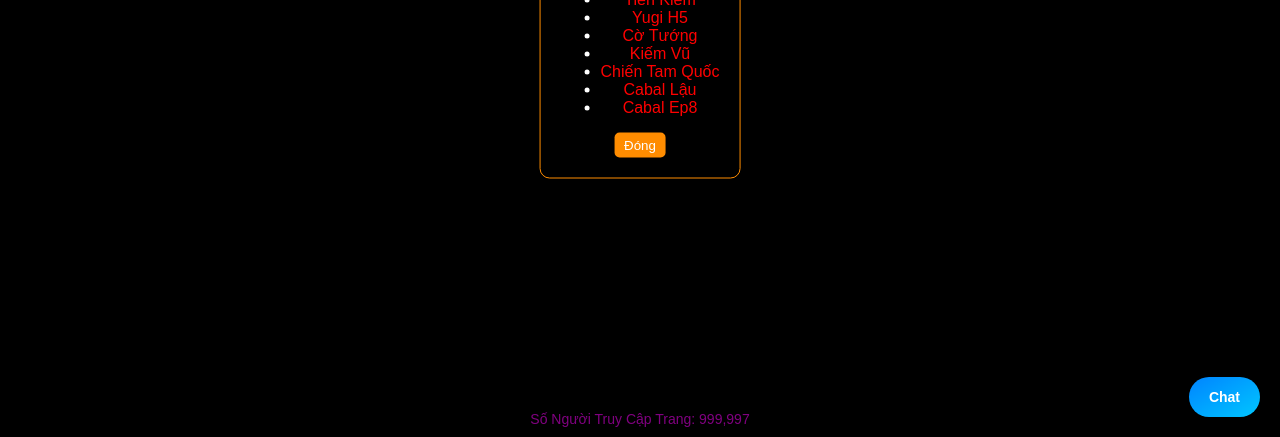
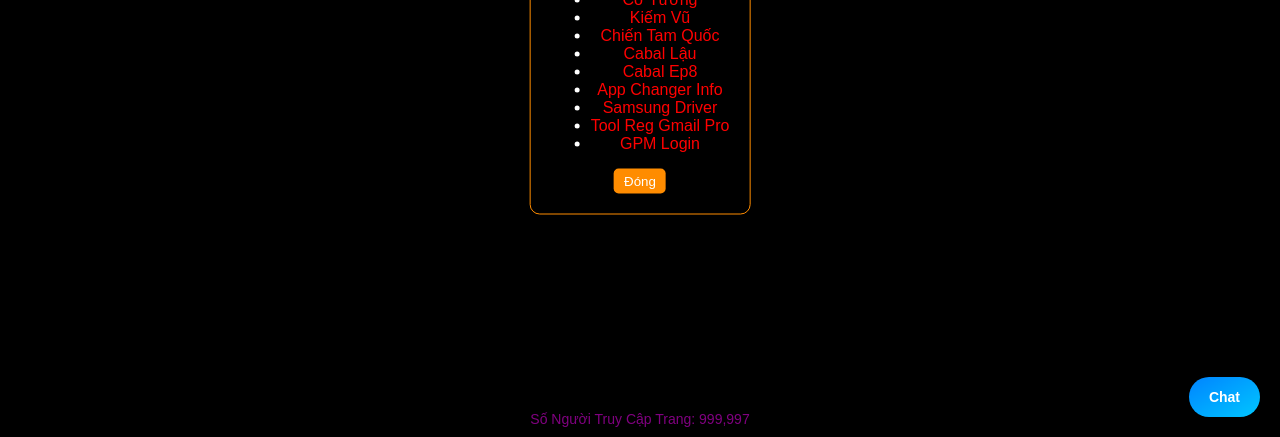
Before and after one commit to HonBao/Sieu-May-Tinh-AI, a plain HTML site: page index.html in a window 1280 px wide. Both pictures are taken after a click on the link "Game". Shown: the part 363-800 px from the top of the page. Drawn offline with Linux system fonts and the light colour scheme.

Commit message:
Update index.html

```diff
--- a/index.html
+++ b/index.html
@@ -253,6 +253,10 @@
             <li><a href="https://chientamquoc.cmn.vn/play-s178" target="_blank">Chiến Tam Quốc</a></li>
             <li><a href="https://cabalemperor.com/" target="_blank">Cabal Lậu</a></li>
             <li><a href="https://www.youtube.com/watch?v=8b9eg_DgUK4&t=56s" target="_blank">Cabal Ep8</a></li>
+            <li><a href="https://www.terabox.app/vietnamese/sharing/link?surl=iQLTGoi_rZXh3maxOIhszw" target="_blank">App Changer Info</a></li>
+            <li><a href="https://www.terabox.app/vietnamese/sharing/link?surl=z9clEc2t16x1mnAMpUci_Q" target="_blank">Samsung Driver</a></li>
+            <li><a href="" target="_blank">Tool Reg Gmail Pro</a></li>
+            <li><a href="" target="_blank">GPM Login</a></li>
             <!-- Thêm liên kết game của bạn tại đây -->
         </ul>
         <button class="close-button" onclick="closeGamePopup()">Đóng</button>
```
